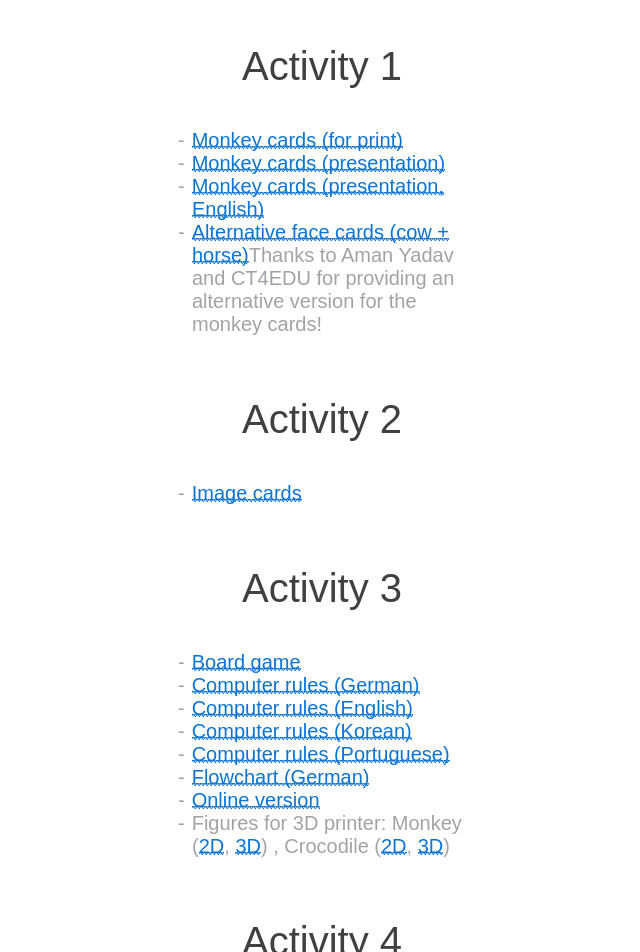
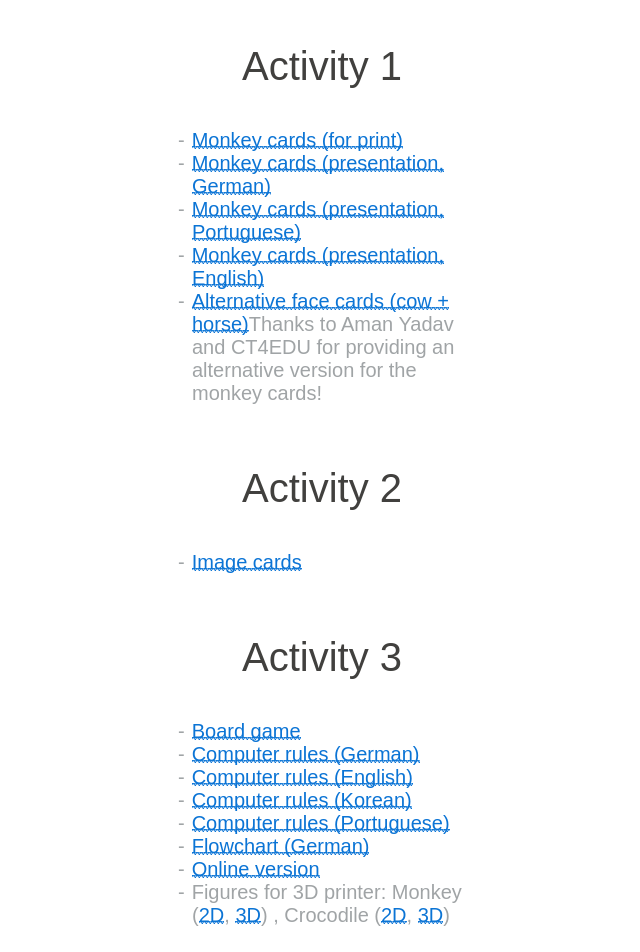
Before and after one commit to manzanillo/ai-unplugged, a Gatsby site: page / in a window 1280 px wide. Shown: the part 1496-2448 px from the top of the page, without its empty margins (318-958 px from the left). Built offline with nearby package versions, Linux system fonts and the light colour scheme; Gatsby itself is replaced by a stand-in of ours; a web font is replaced by a local one.

Commit message:
Update content.js

```diff
--- a/src/components/content.js
+++ b/src/components/content.js
@@ -24,7 +24,10 @@ const Content = () => (
             <a href="activity1.pdf">Monkey cards (for print)</a>
           </li>
           <li>
-            <a href="activity1.pptx">Monkey cards (presentation)</a>
+            <a href="activity1.pptx">Monkey cards (presentation, German)</a>
+          </li>
+          <li>
+            <a href="activity1_portuguese.pptx">Monkey cards (presentation, Portuguese)</a>
           </li>
           <li>
             <a href="activity1_english.pptx">Monkey cards (presentation, English)</a>
```
